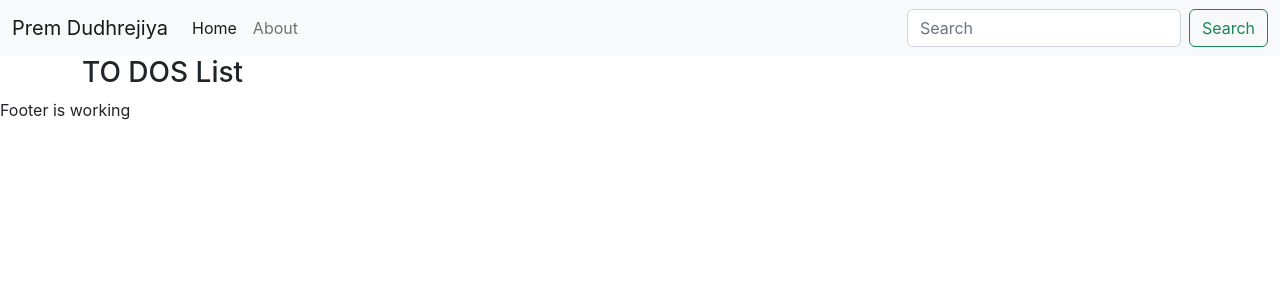
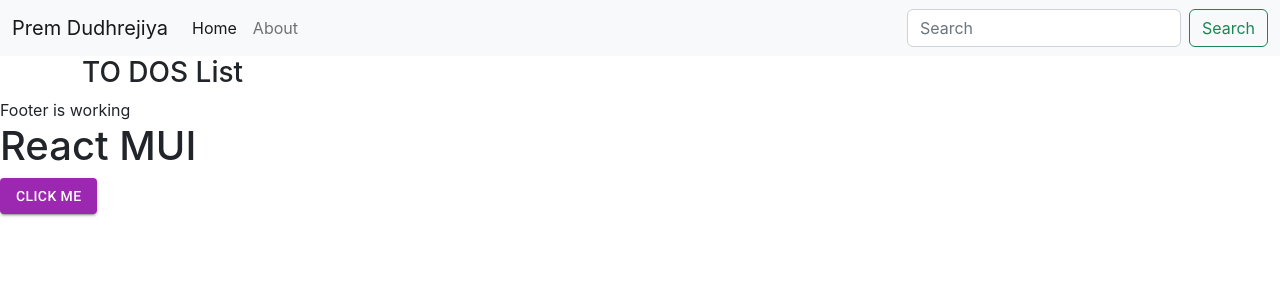
Before and after one commit to wp45-department/react, a React (Create React App) app: page / in a window 1280 px wide. Shown: the top 300 px of the page. Built offline with nearby package versions, Linux system fonts and the light colour scheme.

Commit message:
React MUI changes

```diff
--- a/package.json
+++ b/package.json
@@ -3,6 +3,9 @@
   "version": "0.1.0",
   "private": true,
   "dependencies": {
+    "@emotion/react": "^11.10.5",
+    "@emotion/styled": "^11.10.5",
+    "@mui/material": "^5.10.16",
     "@testing-library/jest-dom": "^5.14.1",
     "@testing-library/react": "^13.0.0",
     "@testing-library/user-event": "^13.2.1",
--- a/public/index.html
+++ b/public/index.html
@@ -11,6 +11,15 @@
     />
     <link rel="apple-touch-icon" href="%PUBLIC_URL%/logo192.png" />
     <link rel="manifest" href="%PUBLIC_URL%/manifest.json" />
+    <link
+  rel="stylesheet"
+  href="https://fonts.googleapis.com/css?family=Roboto:300,400,500,700&display=swap"
+/>
+<link
+  rel="stylesheet"
+  href="https://fonts.googleapis.com/icon?family=Material+Icons"
+/>
+
     <link href="https://cdn.jsdelivr.net/npm/bootstrap@5.2.3/dist/css/bootstrap.min.css" rel="stylesheet" integrity="sha384-rbsA2VBKQhggwzxH7pPCaAqO46MgnOM80zW1RWuH61DGLwZJEdK2Kadq2F9CUG65" crossorigin="anonymous">
     <title>First React App | Prem</title>
   </head>
--- a/src/App.js
+++ b/src/App.js
@@ -1,15 +1,28 @@
+import React,{useState} from 'react';
 import './App.css';
 import Header from "./MyComponents/Header";
 import {Todos} from "./MyComponents/Todos";
 import Footer from "./MyComponents/Footer";
+// import {Button} from '@mui/material';
+import {Button} from '@mui/material/'
 
 function App() {
+  const [color,setColor]=useState("secondary")
+  const [disbtn,setdisbtn]=useState(false)
+  function customMe(){
+    // alert("Function called")
+    // setColor("primary")
+    setdisbtn(true)
+  }
   return (
-<>
+<div>
 <Header title={"Prem Dudhrejiya"} searchbar={true}/>
 <Todos/>
 <Footer/>
-</>
+<h1>React MUI</h1>
+<Button color={color} disabled={disbtn} variant="contained" onClick={() => {customMe()}} >Click Me</Button>
+
+</div>
   );
 }
 
```
Also changed, not shown: 2 other files (tests, documents, lock files or other folders).
